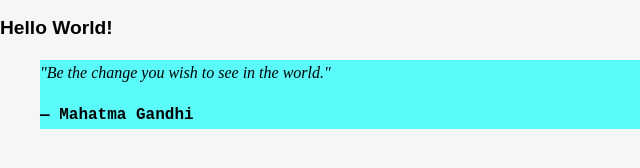
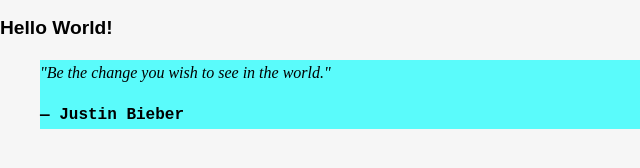
Before and after one commit to Roald-Niels/GitLab, a plain HTML site: page index.html in a window 1280 px wide. Shown: the full height of the page, 0-640 px from the left. Drawn offline with Linux system fonts and the light colour scheme.

Commit message:
Darling: dev3 quote fix

```diff
--- a/index.html
+++ b/index.html
@@ -10,7 +10,7 @@
 
   <blockquote>
     <p>"Be the change you wish to see in the world."</p>
-    <cite>— Mahatma Gandhi</cite>
+    <cite>— Justin Bieber</cite>
   </blockquote>
 </body>
 </html>
```
